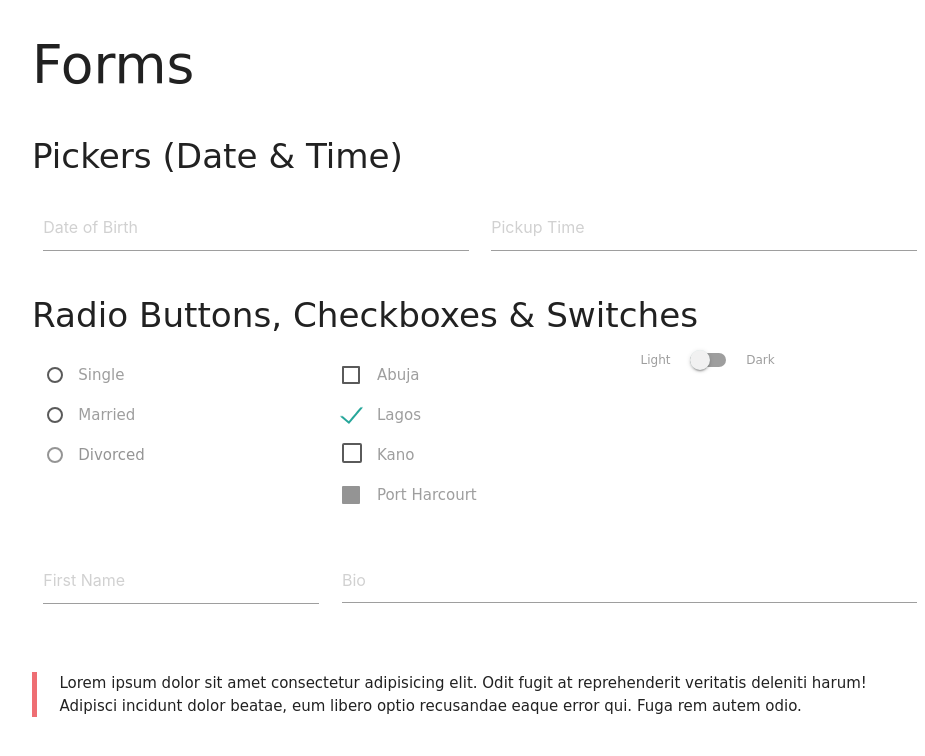
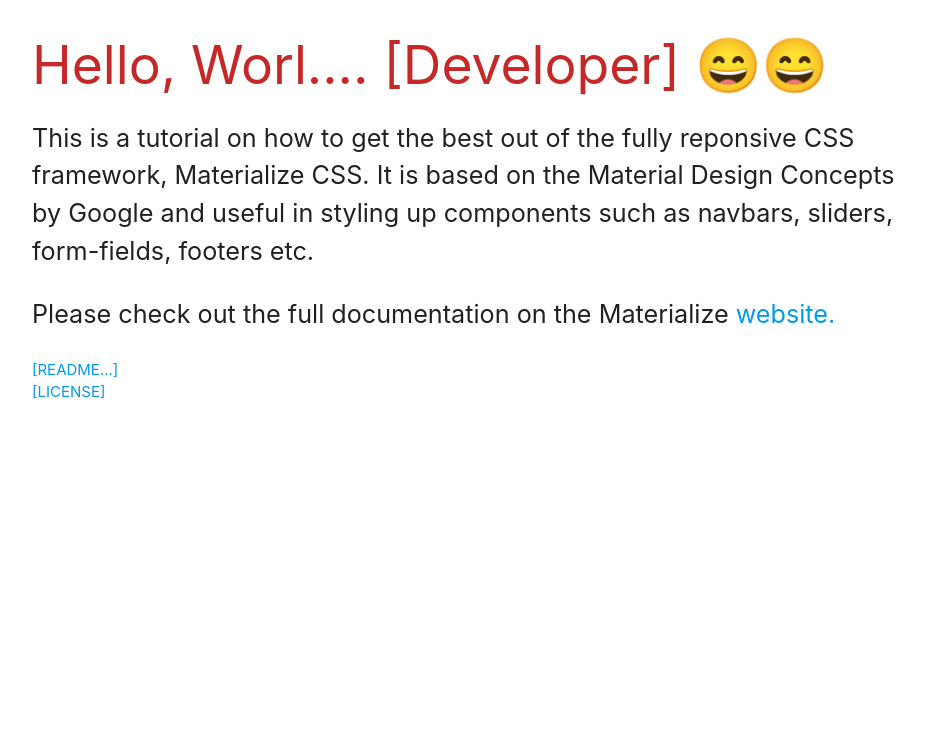
Before and after one commit to collinsduzzy/M.css, a plain HTML site: page index.html in a window 1280 px wide. Shown: the whole page, without its empty margins (160-1085 px from the left). Drawn offline with Linux system fonts and the light colour scheme.

Commit message:
Lesson 30: Documentation

```diff
--- a/index.html
+++ b/index.html
@@ -1,7 +1,6 @@
 <!DOCTYPE html>
 <html lang="en">
     <head>
-
         <meta charset="UTF-8">
         <meta name="viewport" content="width=device-width, initial-scale=1.0">
         <meta http-equiv="X-UA-Compatible" content="ie=edge">
@@ -9,114 +8,15 @@
         <link rel="stylesheet" href="css/materialize.css">
         <link rel="stylesheet" href="https://fonts.googleapis.com/icon?family=Material+Icons">
         <title>Materialize CSS</title>
-        <style>
-            html {
-                font-family: cursive;
-            }
-        </style>
     </head>
     <body>
         <div class="container">
-            <h2>Forms</h2>
-            <div class="row">
-                <form class="col s12">
-                    <div class="row">
-                        <h4>Pickers (Date & Time)</h4>
-                        <div class="col s6 input-field">
-                            <input type="text" class="datepicker" placeholder="Date of Birth">
-                        </div>
-                        <div class="col s6 input-field">
-                            <input type="text" class="timepicker" placeholder="Pickup Time">
-                        </div>
-                    </div>
-                    <div class="row">
-                        <h4>Radio Buttons, Checkboxes & Switches</h4>
-                        <div class="col s4">
-                            <p>
-                                <label>
-                                    <input type="radio" name="marital">
-                                    <span>Single</span>
-                                </label>
-                            </p>
-                            <p>
-                                <label>
-                                    <input type="radio" name="marital"  class="with-gap">
-                                    <span>Married</span>
-                                </label>
-                            </p>
-                            <p>
-                                <label>
-                                    <input type="radio" name="marital" disabled>
-                                    <span>Divorced</span>
-                                </label>
-                            </p>
-                        </div>
-                        <div class="col s4">
-                            <p>
-                                <label>
-                                    <input type="checkbox">
-                                    <span>Abuja</span>
-                                </label>
-                            </p>
-                            <p>
-                                <label>
-                                    <input type="checkbox" checked>
-                                    <span>Lagos</span>
-                                </label>
-                            </p>
-                            <p>
-                                <label>
-                                    <input type="checkbox" class="filled-in">
-                                    <span>Kano</span>
-                                </label>
-                            </p>
-                            <p>
-                                <label>
-                                    <input type="checkbox" disabled>
-                                    <span>Port Harcourt</span>
-                                </label>
-                            </p>
-                        </div>
-                        <div class="col s4">
-                            <div class="switch">
-                                <label>
-                                    Light
-                                    <input type="checkbox">
-                                    <span class="lever"></span>
-                                    Dark
-                                </label>
-                            </div>
-                        </div>
-                    </div>
-                    <div class="row">
-                        <div class="col s4 input-field">
-                            <input type="text" placeholder="First Name" id="name">
-                        </div>
-                        <div class="col s8 input-field">
-                            <textarea name="" class="materialize-textarea" data-length="120" placeholder="Bio"></textarea>
-                        </div>
-                    </div>
-                </form>
-            </div>
-            <blockquote>
-                Lorem ipsum dolor sit amet consectetur adipisicing elit.
-                Odit fugit at reprehenderit veritatis deleniti harum!
-                Adipisci incidunt dolor beatae, eum libero optio recusandae eaque error qui.
-                Fuga rem autem odio.
-            </blockquote>
+            <h2 class="red-text text-darken-3">Hello, Worl.... [Developer] 😄😄</h2>
+            <p class="flow-text">This is a tutorial on how to get the best out of the fully reponsive CSS framework, Materialize CSS. It is based on the Material Design Concepts by Google and useful in styling up components such as navbars, sliders, form-fields, footers etc.</p>
+            <p class="flow-text">Please check out the full documentation on the Materialize <a href="https://materializecss.com" target="_blank">website.</a></p>
+            <a href="/README.md">[README...]</a>
+            <br>
+            <a href="/LICENSE.md">[LICENSE]</a>
         </div>
-
-        <script src="js/jqueryv3.4.1.js"></script>
-        <script src="js/materialize.js"></script>
-        <script>
-            $('select').formSelect();
-            $('.datepicker').datepicker({
-                format : 'dd mmmm, yyyy',
-                yearRange : 50,
-                disableWeekends: true,
-            });
-            $('.timepicker').timepicker();
-            $('input#name, .materialize-textarea').characterCounter();
-        </script>
     </body>
 </html>
```
Also changed, not shown: img/Stoke.jpeg (deleted), img/cardiff.jpeg (deleted), img/southampton.jpeg (deleted), 2 other files.
